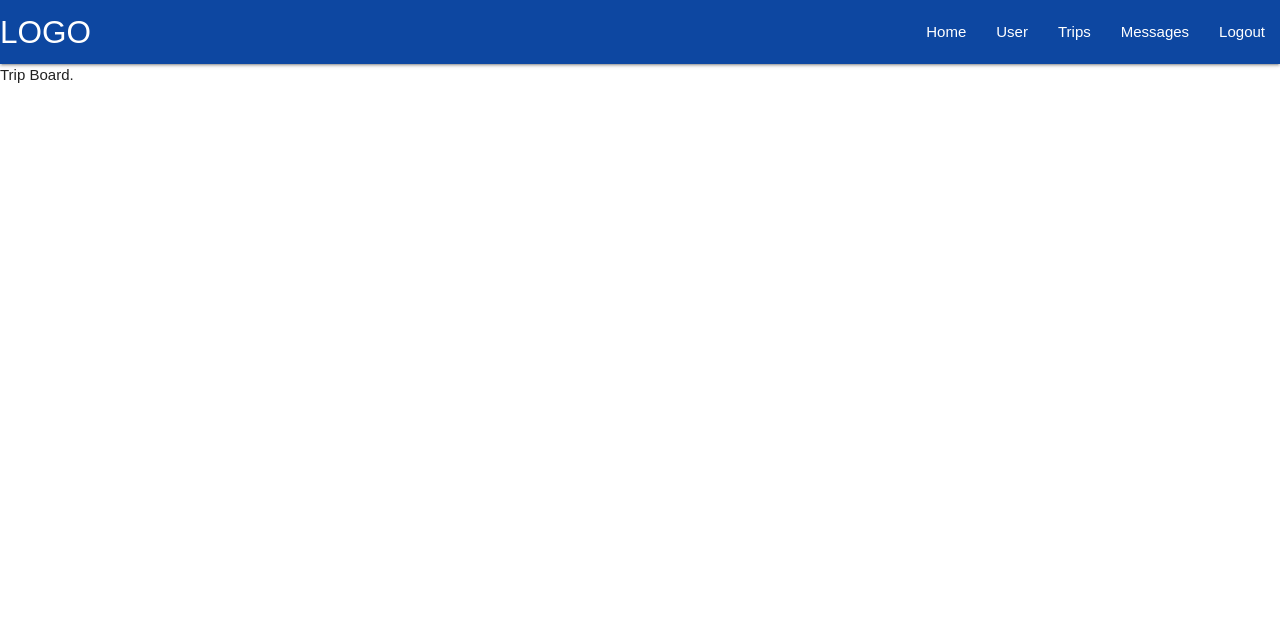
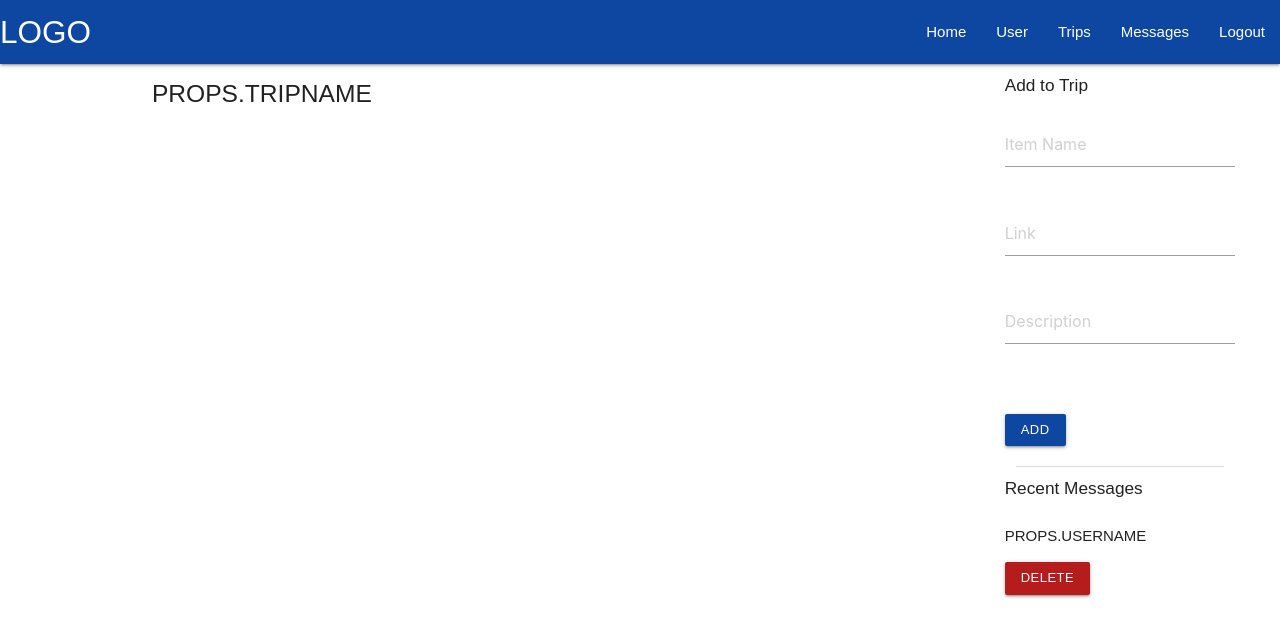
Before and after one commit to hurricaneronron/tripgodzilla, a React (Create React App) app in the folder client/: page /tripboard in a window 1280 px wide. Shown: the top 636 px of the page. Built offline with nearby package versions, Linux system fonts and the light colour scheme.

Commit message:
start TripBoard build

```diff
--- a/client/src/components/TripBoard/TripBoard.js
+++ b/client/src/components/TripBoard/TripBoard.js
@@ -1,13 +1,22 @@
 import React from "react";
 import "../../styles/TripBoard.css";
 import Navbar from "../Navbar";
+import RightSidebar from "../RightSidebar";
 
 class TripBoard extends React.Component {
     render() {
         return (
             <div>
                 <Navbar />
-                <div>Trip Board.</div>
+                <div className="row">
+                    <div className="col s12 m9">
+                        <div className="container">
+                            <h5>PROPS.TRIPNAME</h5>
+
+                        </div>
+                    </div>
+                <RightSidebar />
+                </div>
             </div>
         )
     }
```
